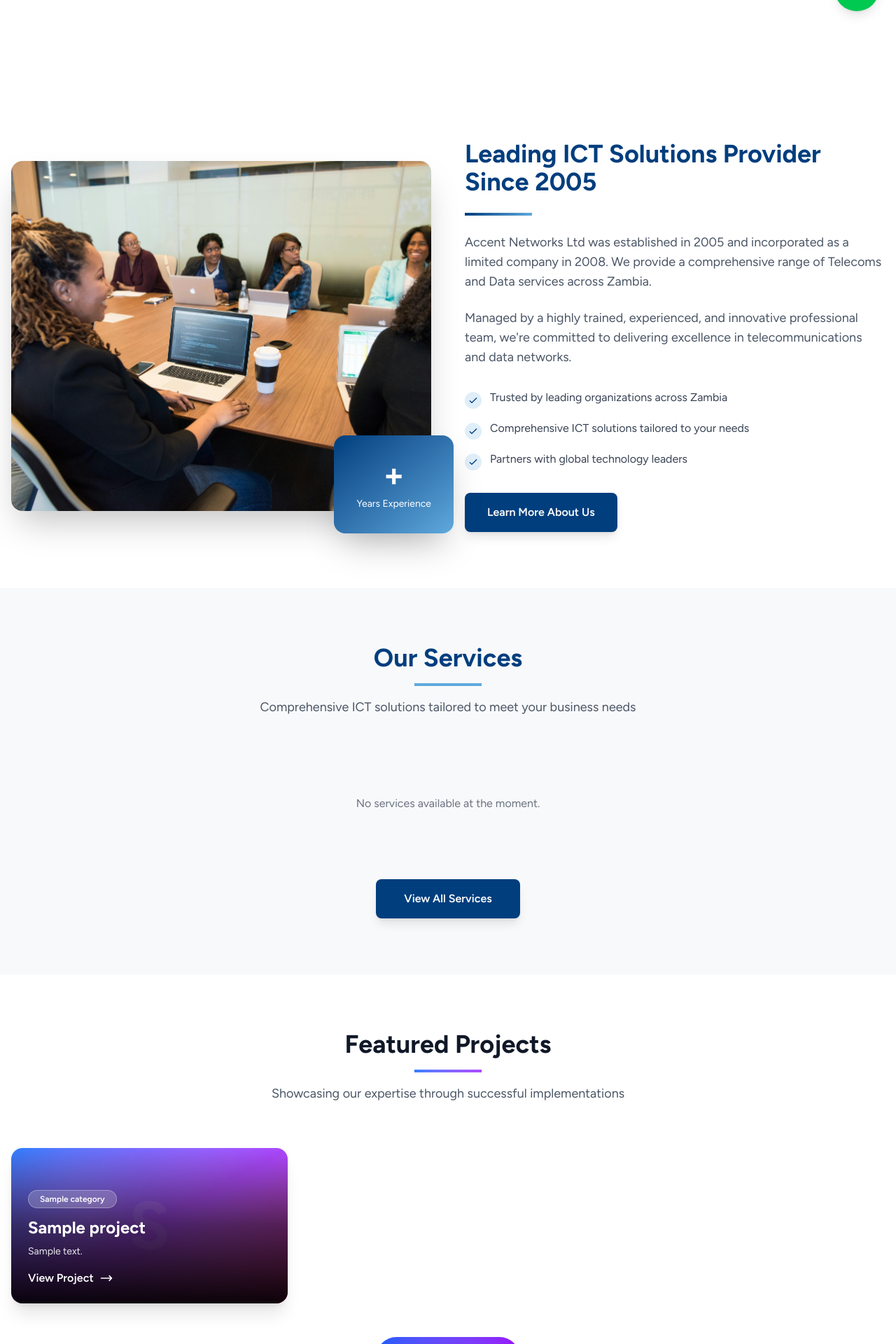
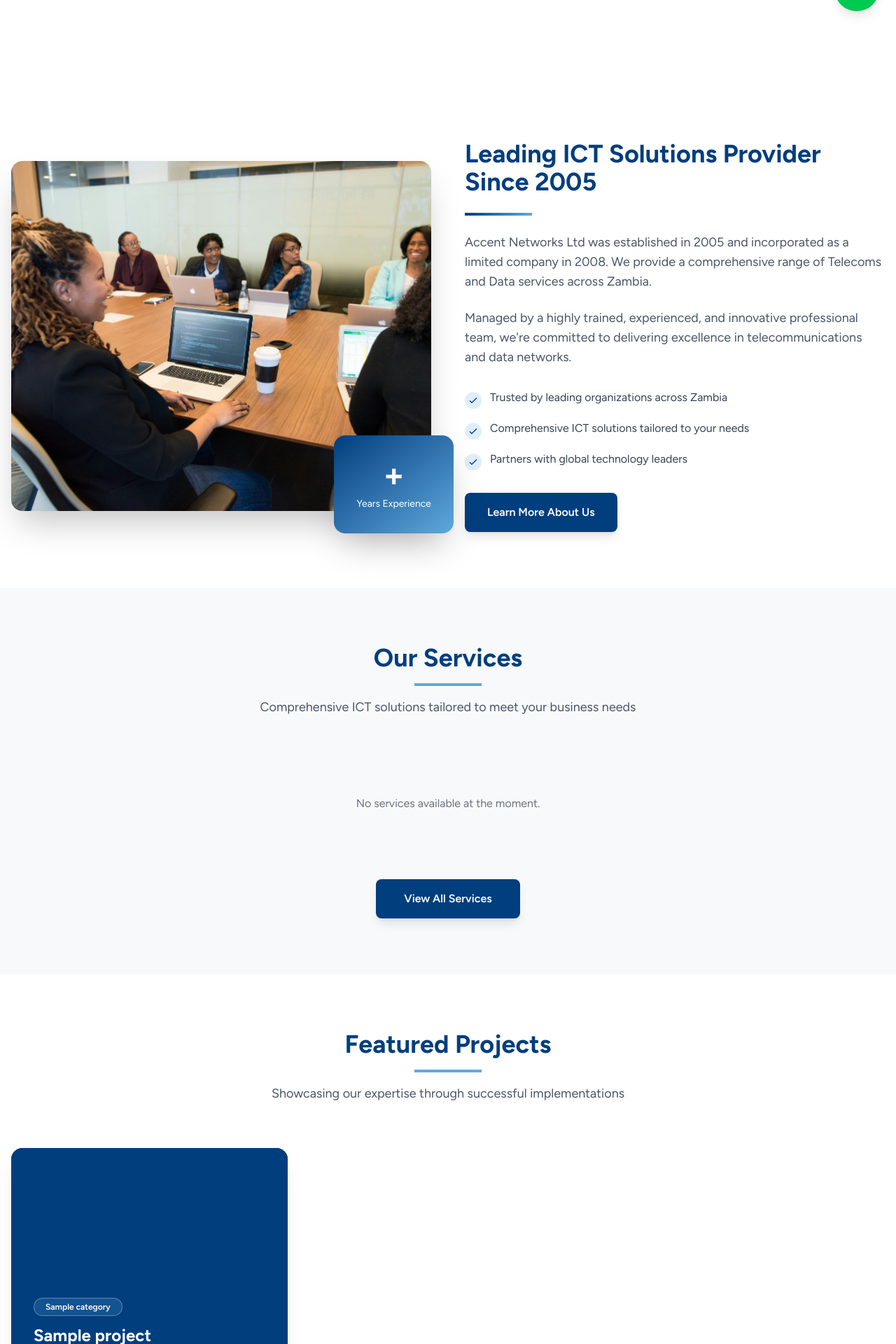
Before and after one commit to Clivet-lug/accent-networks, a Laravel app: page / in a window 1280 px wide. Shown: the part 760-2680 px from the top of the page at 70% size. Run offline with Laravel 12, Linux system fonts and the light colour scheme; tables that the repository leaves empty hold one stand-in row (values such as "Sample post"); grey boxes marked "Sample" are stand-in pictures; style sheets or scripts are compiled from the project's sources; some libraries are stand-ins or nearby versions.

Commit message:
feat: Enhance homepage services and projects sections with improved overlays and animations; add latest news section to keep users updated

```diff
--- a/resources/views/frontend/pages/home.blade.php
+++ b/resources/views/frontend/pages/home.blade.php
@@ -195,34 +195,37 @@
             <div class="grid grid-cols-1 md:grid-cols-3 gap-8">
                 @forelse($services as $service)
                     <div
-                        class="group bg-white rounded-2xl shadow-lg p-8 hover:shadow-2xl transition-all duration-300 transform hover:-translate-y-3">
+                        class="group relative overflow-hidden rounded-2xl shadow-lg hover:shadow-2xl transition-all duration-300 h-96">
 
-                        {{-- Service Image or Icon --}}
+                        {{-- Full Background Image --}}
                         @if ($service->featured_image)
-                            <div class="mb-6 overflow-hidden rounded-xl">
                             <img src="{{ Storage::url($service->featured_image) }}" alt="{{ $service->name }}"
-                                    class="w-full h-48 object-cover group-hover:scale-110 transition-transform duration-300">
-                            </div>
+                                class="absolute inset-0 w-full h-full object-cover group-hover:scale-110 transition-transform duration-500">
                         @else
-                            <div class="w-16 h-16 mb-6 rounded-xl flex items-center justify-center"
-                                style="background-color: #003E7E;">
-                                <svg class="w-8 h-8 text-white" fill="none" stroke="currentColor"
-                                    viewBox="0 0 24 24">
-                                    <path stroke-linecap="round" stroke-linejoin="round" stroke-width="2"
-                                        d="M9 3v2m6-2v2M9 19v2m6-2v2M5 9H3m2 6H3m18-6h-2m2 6h-2M7 19h10a2 2 0 002-2V7a2 2 0 00-2-2H7a2 2 0 00-2 2v10a2 2 0 002 2zM9 9h6v6H9V9z">
-                                    </path>
-                                </svg>
-                            </div>
+                            {{-- Placeholder gradient if no image --}}
+                            <div class="absolute inset-0 w-full h-full"
+                                style="background: linear-gradient(135deg, #003E7E 0%, #5FA9DD 100%);"></div>
                         @endif
 
-                        <h3 class="text-2xl font-bold mb-4" style="color: #003E7E;">
+                        {{-- Dark overlay (always visible) --}}
+                        <div class="absolute inset-0 bg-black opacity-40"></div>
+
+                        {{-- Blue overlay on hover --}}
+                        <div class="absolute inset-0 opacity-0 group-hover:opacity-90 transition-opacity duration-300"
+                            style="background-color: #003E7E;"></div>
+
+                        {{-- Content --}}
+                        <div class="absolute inset-0 flex flex-col justify-end p-8 text-white z-10">
+                            <h3
+                                class="text-2xl font-bold mb-3 transform group-hover:translate-y-[-20px] transition-transform duration-300">
                                 {{ $service->name }}
                             </h3>
-                        <p class="text-gray-600 mb-6">
-                            {{ $service->short_description ?? Str::limit($service->description, 120) }}
+                            <p
+                                class="text-sm mb-4 opacity-0 group-hover:opacity-100 transition-opacity duration-300 transform group-hover:translate-y-[-10px]">
+                                {{ $service->short_description ?? Str::limit($service->description, 100) }}
                             </p>
                             <a href="{{ route('services.show', $service->slug) }}"
-                            class="inline-flex items-center font-semibold transition" style="color: #003E7E;">
+                                class="inline-flex items-center font-semibold opacity-0 group-hover:opacity-100 transition-opacity duration-300">
                                 Learn More
                                 <svg class="w-5 h-5 ml-2 transform group-hover:translate-x-2 transition-transform"
                                     fill="none" stroke="currentColor" viewBox="0 0 24 24">
@@ -230,6 +233,7 @@
                                         d="M17 8l4 4m0 0l-4 4m4-4H3"></path>
                                 </svg>
                             </a>
+                        </div>
                     </div>
                 @empty
                     <div class="col-span-3 text-center py-12">
@@ -252,53 +256,53 @@
     <section class="py-20 bg-white">
         <div class="container mx-auto px-4">
             <div class="text-center mb-16">
-                <h2 class="text-4xl font-bold text-gray-900 mb-4">Featured Projects</h2>
-                <div class="w-24 h-1 bg-gradient-to-r from-blue-500 to-purple-500 mx-auto mb-4"></div>
+                <h2 class="text-4xl font-bold mb-4" style="color: #003E7E;">Featured Projects</h2>
+                <div class="w-24 h-1 mx-auto mb-4" style="background-color: #5FA9DD;"></div>
                 <p class="text-lg text-gray-600 max-w-2xl mx-auto">
                     Showcasing our expertise through successful implementations
                 </p>
             </div>
 
             <div class="grid grid-cols-1 md:grid-cols-3 gap-8">
-                @forelse($projects as $index => $project)
+                @forelse($projects as $project)
                     <div
-                        class="group relative overflow-hidden rounded-2xl shadow-xl hover:shadow-2xl transition-all duration-300 transform hover:-translate-y-2">
+                        class="group relative overflow-hidden rounded-2xl shadow-xl hover:shadow-2xl transition-all duration-300 h-96">
 
-                        {{-- Colorful Gradient Background --}}
-                        <div
-                            class="aspect-video bg-gradient-to-br {{ $index % 3 == 0 ? 'from-blue-500 via-purple-500 to-pink-500' : ($index % 3 == 1 ? 'from-green-400 via-blue-500 to-purple-600' : 'from-yellow-400 via-red-500 to-pink-500') }} relative overflow-hidden">
-
-                            {{-- Animated Circles --}}
-                            <div class="absolute top-10 left-10 w-32 h-32 bg-white/20 rounded-full blur-2xl animate-pulse">
-                            </div>
-                            <div
-                                class="absolute bottom-10 right-10 w-40 h-40 bg-white/20 rounded-full blur-3xl animate-pulse animation-delay-2000">
-                            </div>
-
-                            {{-- Letter Overlay --}}
+                        {{-- Project Image/Background --}}
+                        <div class="absolute inset-0 w-full h-full" style="background-color: #003E7E;">
                             <div
                                 class="absolute inset-0 flex items-center justify-center text-white text-8xl font-bold opacity-10">
                                 {{ strtoupper(substr($project->title, 0, 1)) }}
                             </div>
                         </div>
 
-                        {{-- Project Info --}}
-                        <div
-                            class="absolute inset-0 bg-gradient-to-t from-black/95 via-black/60 to-transparent flex flex-col justify-end p-6 text-white">
+                        {{-- Blue overlay becomes lighter on hover --}}
+                        <div class="absolute inset-0 group-hover:opacity-80 transition-opacity duration-300"
+                            style="background-color: #003E7E;"></div>
+
+                        {{-- Content --}}
+                        <div class="absolute inset-0 flex flex-col justify-end p-8 text-white z-10">
 
                             {{-- Category Badge --}}
+                            @if ($project->category)
                                 <span
-                                class="inline-block self-start px-4 py-1 mb-3 text-xs font-semibold bg-white/20 backdrop-blur-sm rounded-full border border-white/30">
-                                {{ $project->category->name ?? 'Uncategorized' }}
+                                    class="inline-block self-start px-4 py-1 mb-3 text-xs font-semibold rounded-full border border-white/30"
+                                    style="background-color: rgba(95, 169, 221, 0.2);">
+                                    {{ $project->category->name }}
                                 </span>
+                            @endif
 
-                            <h3 class="text-2xl font-bold mb-2">{{ $project->title }}</h3>
-                            <p class="text-sm text-white/90 mb-4 line-clamp-2">
+                            <h3
+                                class="text-2xl font-bold mb-2 transform group-hover:translate-y-[-10px] transition-transform duration-300">
+                                {{ $project->title }}
+                            </h3>
+
+                            <p class="text-sm mb-4 opacity-0 group-hover:opacity-100 transition-opacity duration-300">
                                 {{ Str::limit($project->description, 100) }}
                             </p>
 
                             <a href="{{ route('projects.show', $project->slug) }}"
-                                class="inline-flex items-center text-white font-semibold group-hover:text-blue-300 transition">
+                                class="inline-flex items-center font-semibold opacity-0 group-hover:opacity-100 transition-opacity duration-300">
                                 View Project
                                 <svg class="w-5 h-5 ml-2 transform group-hover:translate-x-2 transition-transform"
                                     fill="none" stroke="currentColor" viewBox="0 0 24 24">
@@ -317,7 +321,8 @@
 
             <div class="text-center mt-12">
                 <a href="{{ route('projects.index') }}"
-                    class="inline-block bg-gradient-to-r from-blue-600 to-purple-600 text-white px-10 py-4 rounded-full font-semibold hover:from-blue-700 hover:to-purple-700 transition transform hover:scale-105 shadow-lg">
+                    class="inline-block px-10 py-4 rounded-lg font-semibold text-white hover:opacity-90 transition shadow-lg"
+                    style="background-color: #003E7E;">
                     View All Projects
                 </a>
             </div>
@@ -473,6 +478,90 @@
         </div>
     </section>
 
+    {{-- Latest News Section --}}
+    <section class="py-20" style="background-color: #f8f9fa;">
+        <div class="container mx-auto px-4">
+            <div class="text-center mb-16">
+                <h2 class="text-4xl font-bold mb-4" style="color: #003E7E;">Latest News & Updates</h2>
+                <div class="w-24 h-1 mx-auto mb-4" style="background-color: #5FA9DD;"></div>
+                <p class="text-lg text-gray-600 max-w-2xl mx-auto">
+                    Stay informed about the latest in ICT solutions and industry news
+                </p>
+            </div>
+
+            @php
+                $latestPosts = \App\Models\BlogPost::published()->latest()->take(3)->get();
+            @endphp
+
+            @if ($latestPosts->count() > 0)
+                <div class="grid grid-cols-1 md:grid-cols-3 gap-8">
+                    @foreach ($latestPosts as $post)
+                        <article
+                            class="bg-white rounded-xl shadow-lg overflow-hidden hover:shadow-2xl transition-all transform hover:-translate-y-2">
+
+                            {{-- Featured Image --}}
+                            <div class="aspect-video relative overflow-hidden" style="background-color: #003E7E;">
+                                <div
+                                    class="absolute inset-0 flex items-center justify-center text-white text-6xl font-bold opacity-20">
+                                    {{ strtoupper(substr($post->title, 0, 1)) }}
+                                </div>
+
+                                @if ($post->category)
+                                    <div class="absolute top-4 left-4 z-10">
+                                        <span class="px-3 py-1 rounded-full text-xs font-semibold text-white"
+                                            style="background-color: #5FA9DD;">
+                                            {{ $post->category }}
+                                        </span>
+                                    </div>
+                                @endif
+                            </div>
+
+                            {{-- Post Content --}}
+                            <div class="p-6">
+                                <div class="flex items-center gap-4 text-sm text-gray-500 mb-3">
+                                    <span class="flex items-center">
+                                        <svg class="w-4 h-4 mr-1" fill="none" stroke="currentColor"
+                                            viewBox="0 0 24 24">
+                                            <path stroke-linecap="round" stroke-linejoin="round" stroke-width="2"
+                                                d="M8 7V3m8 4V3m-9 8h10M5 21h14a2 2 0 002-2V7a2 2 0 00-2-2H5a2 2 0 00-2 2v12a2 2 0 002 2z">
+                                            </path>
+                                        </svg>
+                                        {{ $post->published_at->format('M d, Y') }}
+                                    </span>
+                                </div>
+
+                                <h3 class="text-xl font-bold mb-3" style="color: #003E7E;">
+                                    {{ $post->title }}
+                                </h3>
+
+                                <p class="text-gray-600 mb-4">
+                                    {{ $post->excerpt ?? Str::limit(strip_tags($post->content), 100) }}
+                                </p>
+
+                                <a href="{{ route('blog.show', $post->slug) }}"
+                                    class="inline-flex items-center font-semibold" style="color: #003E7E;">
+                                    Read More
+                                    <svg class="w-5 h-5 ml-2" fill="none" stroke="currentColor" viewBox="0 0 24 24">
+                                        <path stroke-linecap="round" stroke-linejoin="round" stroke-width="2"
+                                            d="M17 8l4 4m0 0l-4 4m4-4H3"></path>
+                                    </svg>
+                                </a>
+                            </div>
+                        </article>
+                    @endforeach
+                </div>
+
+                <div class="text-center mt-12">
+                    <a href="{{ route('blog.index') }}"
+                        class="inline-block px-10 py-4 rounded-lg font-semibold text-white hover:opacity-90 transition shadow-lg"
+                        style="background-color: #003E7E;">
+                        View All News
+                    </a>
+                </div>
+            @endif
+        </div>
+    </section>
+
     {{-- CTA Section --}}
     <section class="py-20 bg-accent-blue text-white">
         <div class="container mx-auto px-4 text-center">
--- a/resources/views/frontend/partials/header.blade.php
+++ b/resources/views/frontend/partials/header.blade.php
@@ -17,7 +17,7 @@
                 {{-- Services Dropdown --}}
                 <div class="relative" x-data="{ open: false }">
                     <button @click="open = !open"
-                        class="text-accent-gray-dark hover:text-accent-blue transition flex items-center">
+                        class="text-gray-700 hover:text-[#003E7E] transition flex items-center">
                         Services
                         <svg class="w-4 h-4 ml-1" fill="none" stroke="currentColor" viewBox="0 0 24 24">
                             <path stroke-linecap="round" stroke-linejoin="round" stroke-width="2" d="M19 9l-7 7-7-7">
@@ -26,21 +26,22 @@
                     </button>
                     <div x-show="open" @click.outside="open = false" x-transition
                         class="absolute left-0 mt-2 w-64 bg-white rounded-lg shadow-lg py-2 z-50">
-                        <a href="{{ route('services.3cx-phone-systems') }}"
-                            class="block px-4 py-2 text-sm text-gray-700 hover:bg-[#003E7E] hover:text-white transition">3CX
-                            Phone Systems</a>
-                        <a href="{{ route('services.lan-wan-solutions') }}"
-                            class="block px-4 py-2 text-sm text-gray-700 hover:bg-[#003E7E] hover:text-white transition">LAN
-                            and WAN Solutions</a>
-                        <a href="{{ route('services.telephone-management') }}"
-                            class="block px-4 py-2 text-sm text-gray-700 hover:bg-[#003E7E] hover:text-white transition">Telephone
-                            Management</a>
-                        <a href="{{ route('services.consultancy-services') }}"
-                            class="block px-4 py-2 text-sm text-gray-700 hover:bg-[#003E7E] hover:text-white transition">Consultancy
-                            Services</a>
-                        <a href="{{ route('services.ict-solutions') }}"
-                            class="block px-4 py-2 text-sm text-gray-700 hover:bg-[#003E7E] hover:text-white transition">ICT
-                            Solutions</a>
+                        <a href="{{ route('services.index') }}"
+                            class="block px-4 py-2 text-sm text-gray-700 hover:bg-[#003E7E] hover:text-white transition">
+                            All Services
+                        </a>
+                        <hr class="my-2">
+
+                        @php
+                            $navServices = \App\Models\Service::active()->ordered()->get();
+                        @endphp
+
+                        @foreach ($navServices as $navService)
+                            <a href="{{ route('services.show', $navService->slug) }}"
+                                class="block px-4 py-2 text-sm text-gray-700 hover:bg-[#003E7E] hover:text-white transition">
+                                {{ $navService->name }}
+                            </a>
+                        @endforeach
                     </div>
                 </div>
 
```
Lines whose indentation alone changed are shown as unchanged.
